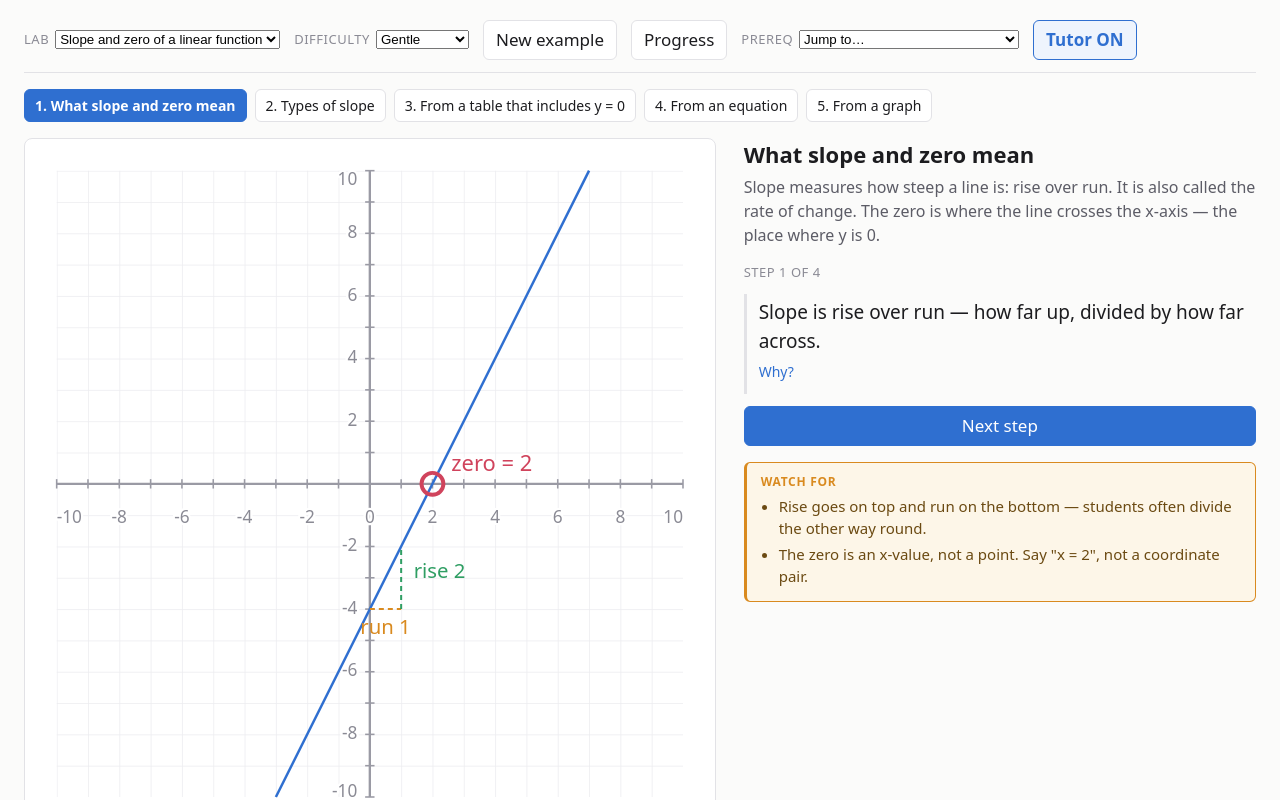
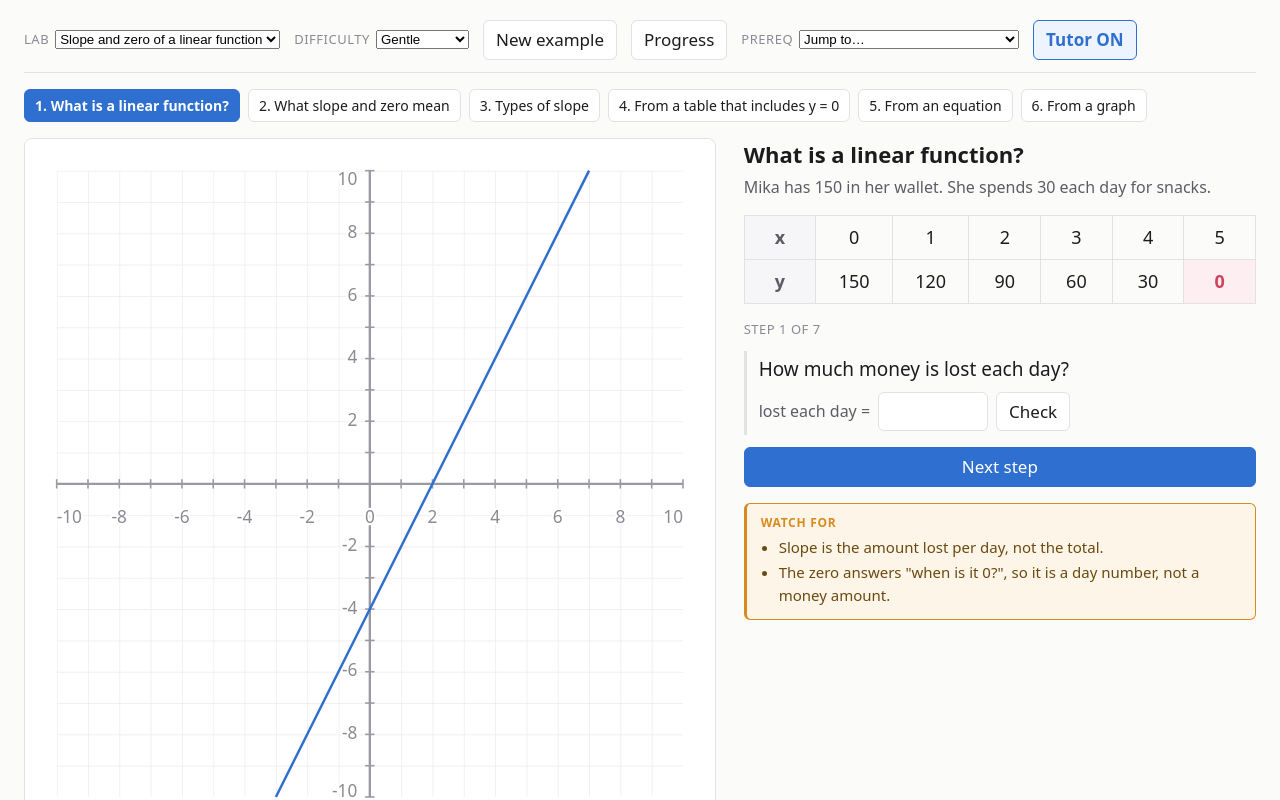
Before and after one commit to snowyter/math-tutor-labs, a React (Vite) app: page / in a window 1280 px wide. Shown: the top 800 px of the page. Built offline with nearby package versions, Linux system fonts and the light colour scheme.

Commit message:
feat: add the Mika opener as what-is-linear

```diff
--- a/labs/slope-and-zero.ts
+++ b/labs/slope-and-zero.ts
@@ -32,6 +32,64 @@ function bridgeText(rows: Point[]): string {
     `So the slope is ${shown}. ` +
     `Written with coordinates, that is (y₂ − y₁)/(x₂ − x₁) — the same thing.`
   );
+}
+
+// Fixed teaching numbers from the handout's opener — deliberately NOT
+// generated, so they match the worksheet the student has in front of them.
+const MIKA_ROWS: Point[] = [
+  { x: 0, y: rat(150) },
+  { x: 1, y: rat(120) },
+  { x: 2, y: rat(90) },
+  { x: 3, y: rat(60) },
+  { x: 4, y: rat(30) },
+  { x: 5, y: rat(0) },
+];
+
+export function foundationSections(): Section[] {
+  return [
+    {
+      id: 'what-is-linear',
+      title: 'What is a linear function?',
+      body: 'Mika has 150 in her wallet. She spends 30 each day for snacks.',
+      widget: { kind: 'table', highlightRows: [], rows: MIKA_ROWS },
+      steps: [
+        {
+          text: 'How much money is lost each day?',
+          answer: { kind: 'numeric', prompt: 'lost each day =', correct: rat(30) },
+        },
+        {
+          text: 'That 30 is the same every day. Slope is the change in the output for each 1 step across.',
+          why: 'Slope is a rate: so much per 1 step across, not a total.',
+        },
+        {
+          text: 'Is the change the same every day?',
+          answer: {
+            kind: 'choice',
+            prompt: 'The change is',
+            options: ['The same every day', 'Different each day'],
+            correct: 0,
+          },
+        },
+        {
+          text: 'On what day will Mika have 0 left?',
+          answer: { kind: 'numeric', prompt: 'day =', correct: rat(5) },
+        },
+        {
+          text: 'That day is the Zero — the x that makes the output 0.',
+          why: 'The zero is the x-value, not the point.',
+        },
+        {
+          text: 'A linear function graphs as a straight line, has a constant rate of change, and has degree one or less.',
+          why: 'If x changes by the same amount and f(x) also changes by the same amount, it is linear.',
+        },
+        { text: 'The same function can be written three ways: an equation, a table, and a graph.' },
+      ],
+      watchFor: [
+        'Slope is the amount lost per day, not the total.',
+        'The zero answers "when is it 0?", so it is a day number, not a money amount.',
+      ],
+    },
+  ];
 }
 
 export function sectionsOneTwo(ex: LinearExample): Section[] {
@@ -238,5 +296,5 @@ export function sectionsThreeFive(ex: LinearExample): Section[] {
 }
 
 export function sectionsFor(ex: LinearExample): Section[] {
-  return [...sectionsOneTwo(ex), ...sectionsThreeFive(ex)];
+  return [...foundationSections(), ...sectionsOneTwo(ex), ...sectionsThreeFive(ex)];
 }
```
Also changed, not shown: 1 other file (tests, documents, lock files or other folders).
